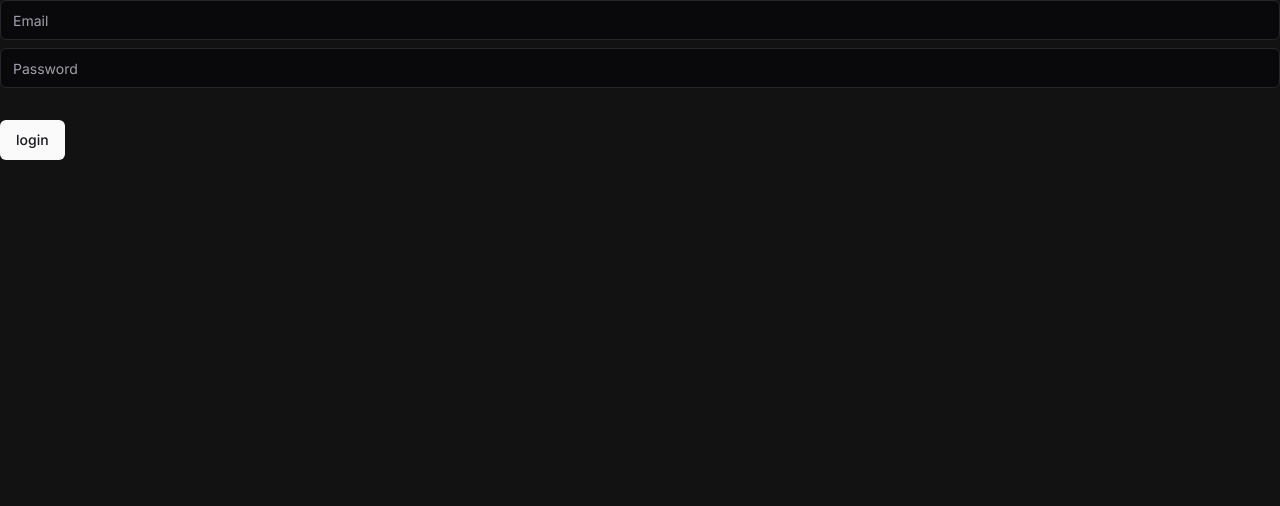
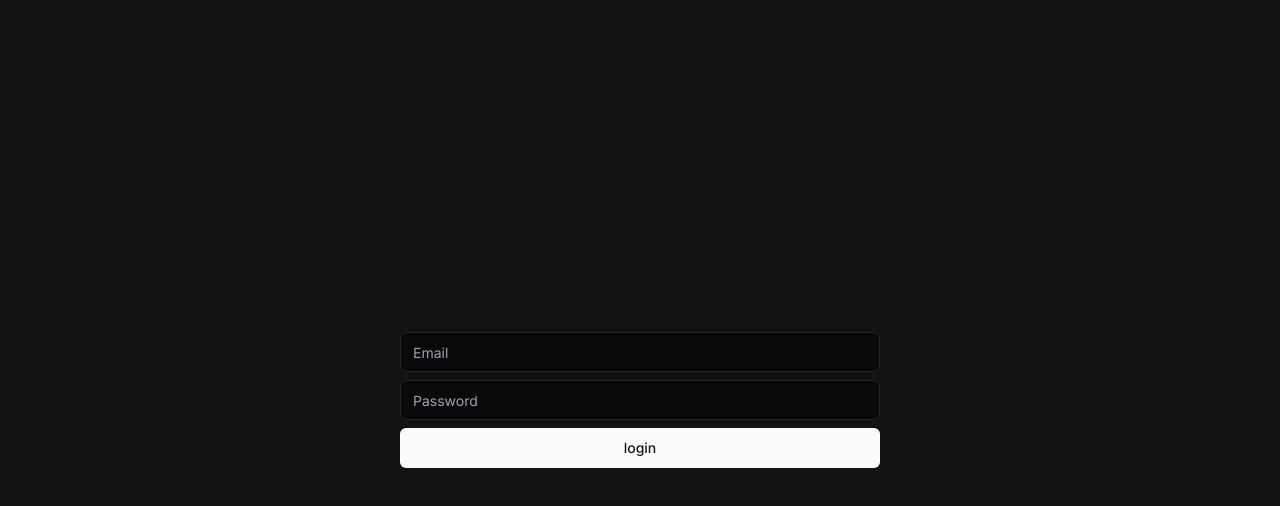
Before and after one commit to Mahendradeokar/AUM-Soft, a Next.js app: page /login in a window 1280 px wide. Shown: the top 506 px of the page. Built offline with nearby package versions, Linux system fonts and the light colour scheme.

Commit message:
changes in login page as well as eslintrc file

```diff
--- a/src/app/login/page.tsx
+++ b/src/app/login/page.tsx
@@ -27,9 +27,7 @@ const formSchema = z.object({
       console.log(values)
     }
 
-
-
-export default function ProfileForm() {
+const LoginForm = () => {
     const form = useForm<z.infer<typeof formSchema>>({
         resolver: zodResolver(formSchema),
         defaultValues: {
@@ -38,12 +36,12 @@ export default function ProfileForm() {
     })
   return (
     <Form {...form}>
-      <form onSubmit={form.handleSubmit(onSubmit)} className="space-y-8">
+      <form onSubmit={form.handleSubmit(onSubmit)} className="flex justify-center items-center h-screen">
         <FormField
           control={form.control}
           name="username"
           render={({ field }) => (
-            <FormItem>
+            <FormItem className="min-w-[30rem]">
               <FormControl>
                 <Input placeholder="Email" {...field} />
               </FormControl>
@@ -52,11 +50,15 @@ export default function ProfileForm() {
                 <Input placeholder="Password" {...field} />
               </FormControl>
               <FormMessage />
+              <FormControl>
+              <Button className="flex min-w-[30rem] justify-center text-center" type="submit">login</Button>
+              </FormControl>
             </FormItem>
           )}
         />
-        <Button type="submit">login</Button>
       </form>
     </Form>
   )
 }
+
+export default LoginForm
```
Also changed, not shown: .eslintrc.js (added).
